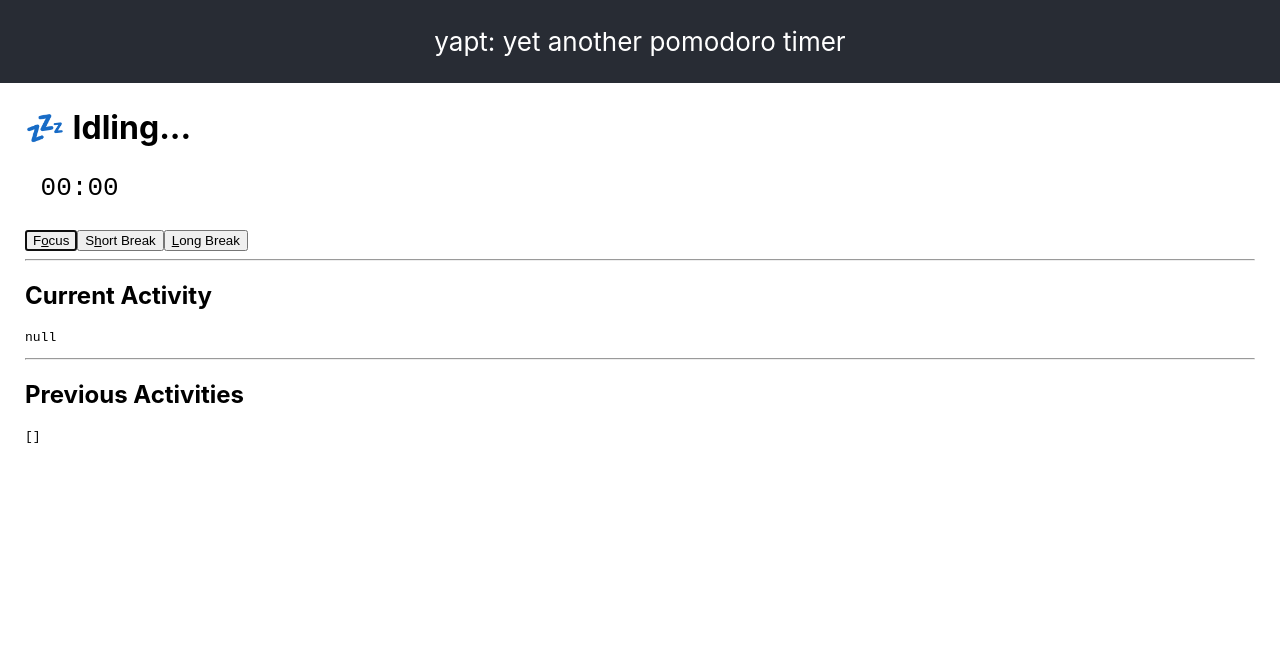
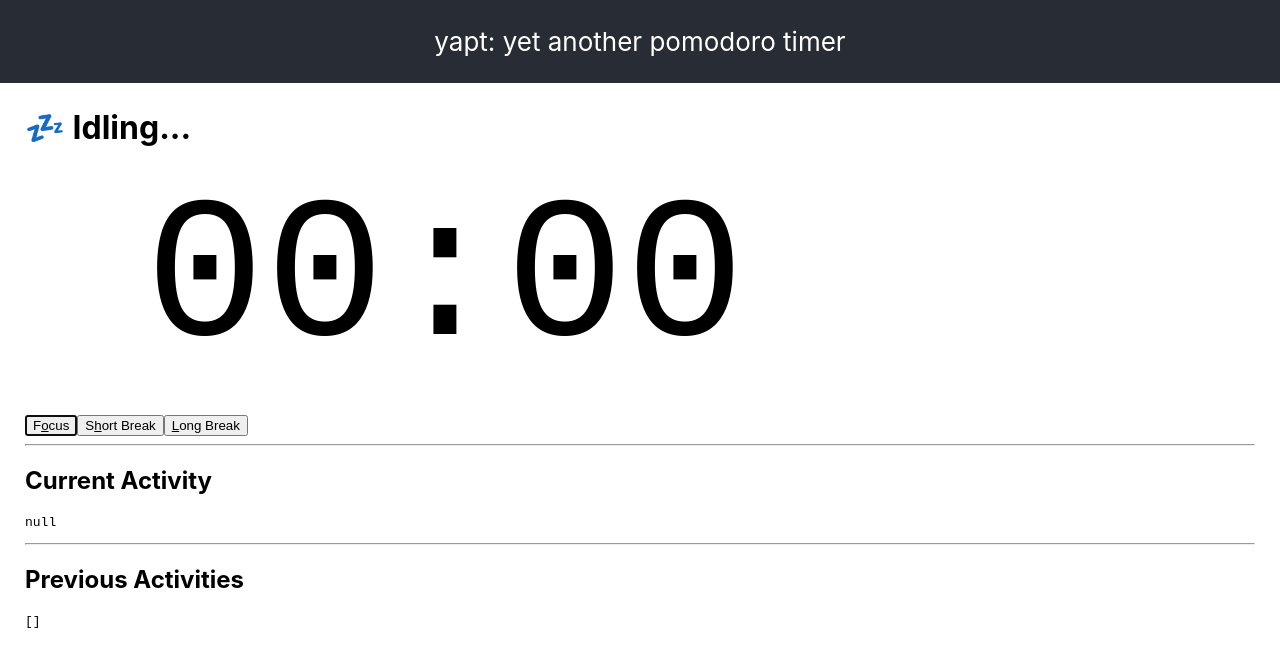
Before and after one commit to kindrowboat/yapt, a React (Create React App) app: page / in a window 1280 px wide. Shown: the top 666 px of the page. Built offline with nearby package versions, Linux system fonts and the light colour scheme.

Commit message:
Increase size of countdown

```diff
--- a/src/components/CountdownTimer.tsx
+++ b/src/components/CountdownTimer.tsx
@@ -19,7 +19,7 @@ export default function CountdownTimer(props : CountdownTimerProps) {
     const {end, current} = props;
     const timeRemaining = formatTimeRemaining(end - current);
     return (
-        <pre style={{fontSize: 'xx-large'}}>
+        <pre>
             {timeRemaining}
         </pre>
     )
--- a/src/index.css
+++ b/src/index.css
@@ -7,7 +7,7 @@ body {
   -moz-osx-font-smoothing: grayscale;
 }
 
-code {
-  font-family: source-code-pro, Menlo, Monaco, Consolas, 'Courier New',
-    monospace;
+.Timer-controls pre {
+  font-size: 200px;
+  margin: 20px 0;
 }
```
